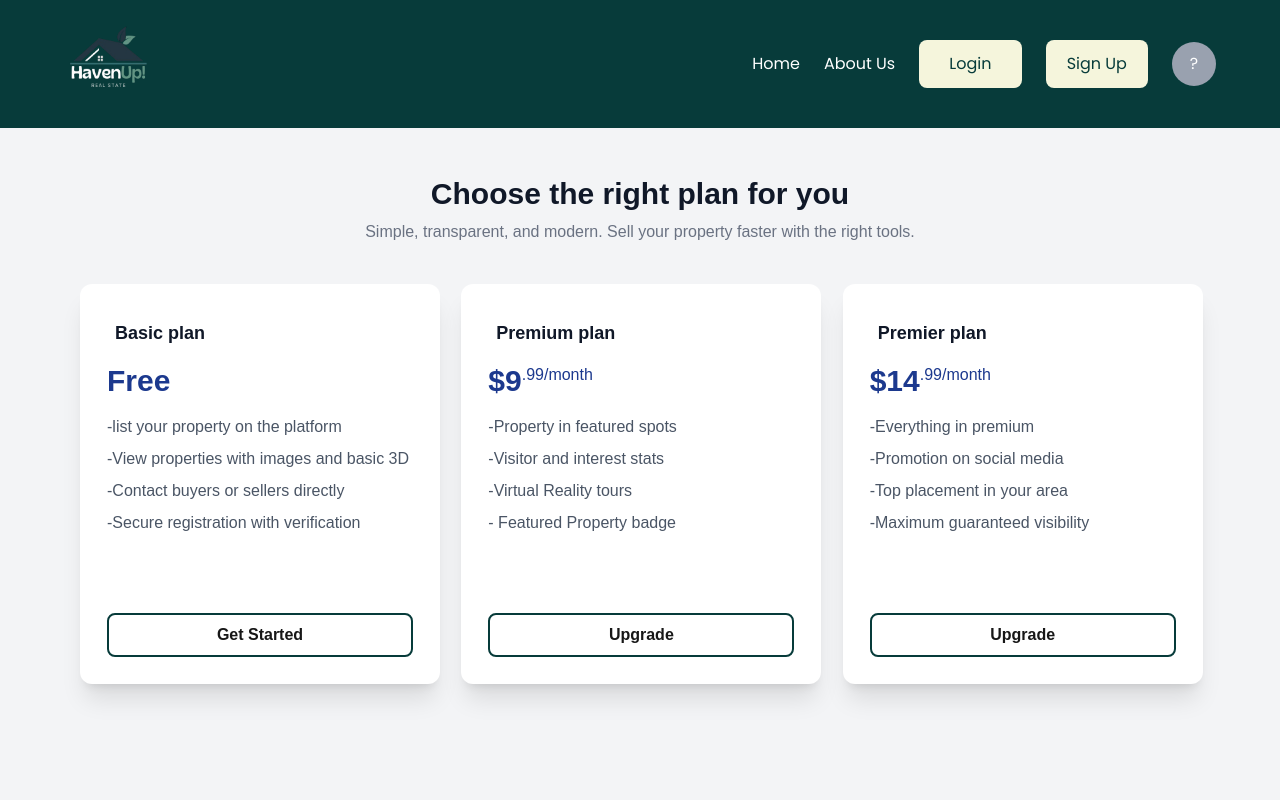
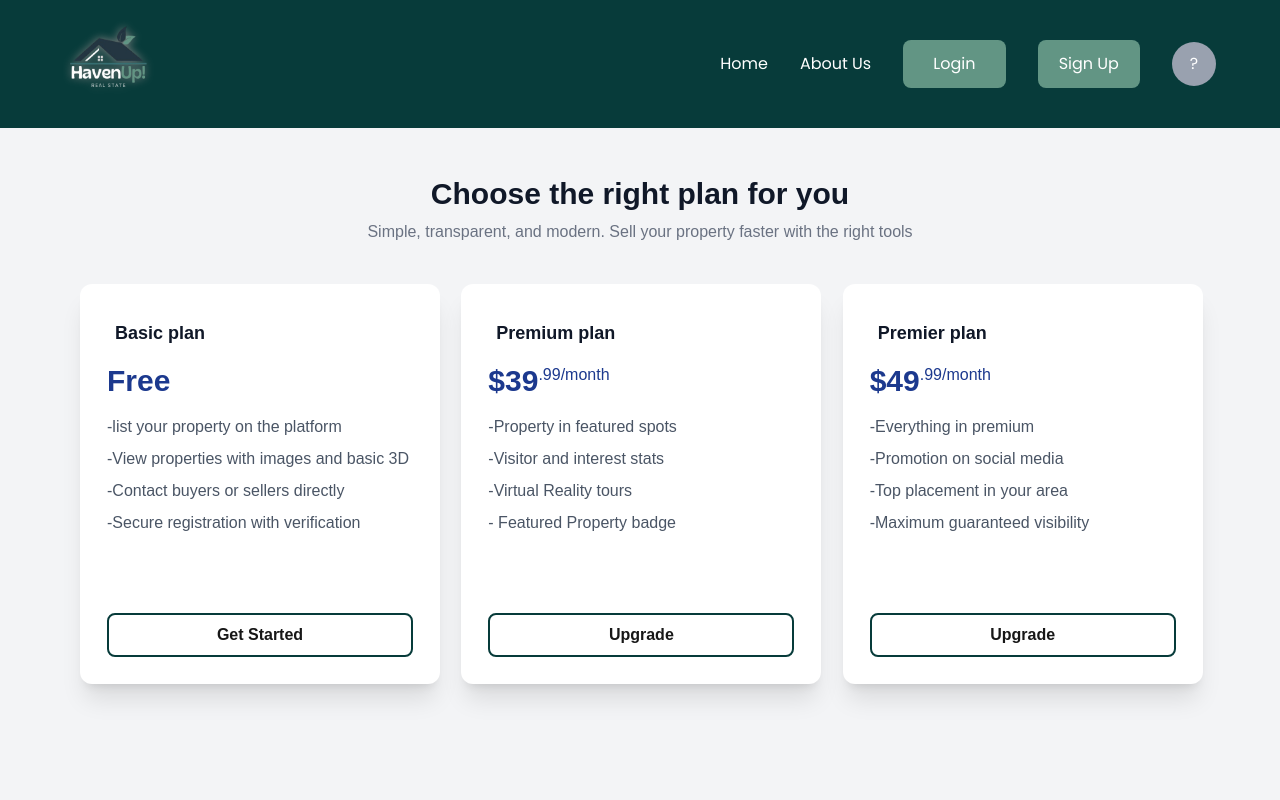
Before and after one commit to Tech-LeoF/HavenUp-Website, a Next.js app: page /PremiumPlan in a window 1280 px wide. Shown: the top 800 px of the page. Built offline with nearby package versions, Linux system fonts and the light colour scheme; no server answers.

Commit message:
cambios en navbar y otros)

```diff
--- a/src/app/PremiumPlan/page.tsx
+++ b/src/app/PremiumPlan/page.tsx
@@ -1,65 +1,11 @@
-import React from 'react';
+"use client";
 
-const PricingPlans = () => {
-  return (
-    <div className="bg-gray-100 min-h-screen py-12 px-4 sm:px-6 lg:px-20">
-      <div className="max-w-7xl mx-auto text-center">
-        <h2 className="text-3xl font-bold text-gray-900 hover:text-[#073B3A] transition-colors duration-300">Choose the right plan for you</h2>
-        <p className="mt-2 text-gray-500">Simple, transparent, and modern. Sell your property faster with the right tools.</p>
+import PricingPlans from "./premium";
 
-        <div className="mt-10 grid grid-cols-1 md:grid-cols-3 gap-6">
-
-          <div className="h-100 w-90 rounded-xl p-6 bg-white shadow-xl border border-transparent border-3 hover:border-[#073B3A] transform hover:scale-105 transition-all duration-300  flex flex-col justify-between">
-            <div>
-              <h3 className="flex justify-start items center p-2 text-lg font-semibold text-gray-900">Basic plan</h3>
-              <p className="flex flex-col items-start text-3xl font-bold text-blue-900 mt-2">Free</p>
-              <ul className="mt-4 space-y-2 text-left text-gray-600">
-                <li>-list your property on the platform</li>
-                <li>-View properties with images and basic 3D</li>
-                <li>-Contact buyers or sellers directly</li>
-                <li>-Secure registration with verification</li>
-              </ul>
-            </div>
-            <button className="mt-6 w-full py-2 border-2 border-[#073B3A] text-white-500 font-semibold rounded-lg hover:bg-[#073B3A] hover:text-white transition-colors duration-300">
-              Get Started
-            </button>
-          </div>
-
-          <div className="h-100 w-90 h-full rounded-xl p-6 bg-white shadow-xl border border-transparent border-3 hover:border-[#073B3A] transform hover:scale-105 transition-all duration-300 flex flex-col justify-between">
-            <div>
-              <h3 className="flex justify-start items center p-2 text-lg font-semibold text-gray-900">Premium plan</h3>
-              <p className="flex justify-start items center text-3xl font-bold text-blue-900 mt-2 transition-colors duration-300 ">$9<span className="text-base font-normal">.99/month</span></p>
-              <ul className="mt-4 space-y-2 text-left text-gray-600">
-                <li>-Property in featured spots</li>
-                <li>-Visitor and interest stats</li>
-                <li>-Virtual Reality tours</li>
-                <li>- Featured Property badge</li>
-              </ul>
-            </div>
-            <button className="mt-6 w-full py-2 border-2 border-[#073B3A] text-white-500 font-semibold rounded-lg hover:bg-[#073B3A] hover:text-white transition-colors duration-300">
-              Upgrade
-            </button>
-          </div>
-
-          <div className="h-100 w-90 h-full rounded-xl p-6 bg-white shadow-xl border border-transparent border-3 hover:border-[#073B3A] transform hover:scale-105 transition-all duration-300 flex flex-col justify-between">
-            <div>
-              <h3 className="flex justify-start items center p-2 text-lg font-semibold text-gray-900">Premier plan</h3>
-              <p className="flex justify-start items-start text-3xl font-bold text-blue-900 mt-2 ">$14<span className="text-base font-normal">.99/month</span></p>
-              <ul className="mt-4 space-y-2 text-left text-gray-600">
-                <li>-Everything in premium</li>
-                <li>-Promotion on social media</li>
-                <li>-Top placement in your area</li>
-                <li>-Maximum guaranteed visibility</li>
-              </ul>
-            </div>
-            <button className="mt-6 w-full py-2 border-2 border-[#073B3A] text-white-500 font-semibold rounded-lg hover:bg-[#073B3A] hover:text-white transition-colors duration-300">
-              Upgrade
-            </button>
-          </div>
-        </div>
-      </div>
-    </div>
-  );
-};
-
-export default PricingPlans;
+export default function Home(){
+    return(
+        <main className="flex min-h-screen items-center justify-center">
+            <PricingPlans/>
+        </main>
+    );
+}
--- /dev/null
+++ b/src/app/PremiumPlan/premium.tsx
@@ -0,0 +1,65 @@
+import React from 'react';
+
+const PricingPlans = () => {
+  return (
+    <div className="bg-gray-100 min-h-screen py-12 px-4 sm:px-6 lg:px-20">
+      <div className="max-w-7xl mx-auto text-center">
+        <h2 className="text-3xl font-bold text-gray-900 hover:text-[#073B3A] transition-colors duration-300">Choose the right plan for you</h2>
+        <p className="mt-2 text-gray-500">Simple, transparent, and modern. Sell your property faster with the right tools</p>
+
+        <div className="mt-10 grid grid-cols-1 md:grid-cols-3 gap-6">
+
+          <div className="h-100 w-90 rounded-xl p-6 bg-white shadow-xl border border-transparent border-3 hover:border-[#073B3A] transform hover:scale-105 transition-all duration-300  flex flex-col justify-between">
+            <div>
+              <h3 className="flex justify-start items center p-2 text-lg font-semibold text-gray-900">Basic plan</h3>
+              <p className="flex flex-col items-start text-3xl font-bold text-blue-900 mt-2">Free</p>
+              <ul className="mt-4 space-y-2 text-left text-gray-600">
+                <li>-list your property on the platform</li>
+                <li>-View properties with images and basic 3D</li>
+                <li>-Contact buyers or sellers directly</li>
+                <li>-Secure registration with verification</li>
+              </ul>
+            </div>
+            <button className="mt-6 w-full py-2 border-2 border-[#073B3A] text-white-500 font-semibold rounded-lg hover:bg-[#073B3A] hover:text-white transition-colors duration-300">
+              Get Started
+            </button>
+          </div>
+
+          <div className="h-100 w-90 h-full rounded-xl p-6 bg-white shadow-xl border border-transparent border-3 hover:border-[#073B3A] transform hover:scale-105 transition-all duration-300 flex flex-col justify-between">
+            <div>
+              <h3 className="flex justify-start items center p-2 text-lg font-semibold text-gray-900">Premium plan</h3>
+              <p className="flex justify-start items center text-3xl font-bold text-blue-900 mt-2 transition-colors duration-300 ">$39<span className="text-base font-normal">.99/month</span></p>
+              <ul className="mt-4 space-y-2 text-left text-gray-600">
+                <li>-Property in featured spots</li>
+                <li>-Visitor and interest stats</li>
+                <li>-Virtual Reality tours</li>
+                <li>- Featured Property badge</li>
+              </ul>
+            </div>
+            <button className="mt-6 w-full py-2 border-2 border-[#073B3A] text-white-500 font-semibold rounded-lg hover:bg-[#073B3A] hover:text-white transition-colors duration-300">
+              Upgrade
+            </button>
+          </div>
+
+          <div className="h-100 w-90 h-full rounded-xl p-6 bg-white shadow-xl border border-transparent border-3 hover:border-[#073B3A] transform hover:scale-105 transition-all duration-300 flex flex-col justify-between">
+            <div>
+              <h3 className="flex justify-start items center p-2 text-lg font-semibold text-gray-900">Premier plan</h3>
+              <p className="flex justify-start items-start text-3xl font-bold text-blue-900 mt-2 ">$49<span className="text-base font-normal">.99/month</span></p>
+              <ul className="mt-4 space-y-2 text-left text-gray-600">
+                <li>-Everything in premium</li>
+                <li>-Promotion on social media</li>
+                <li>-Top placement in your area</li>
+                <li>-Maximum guaranteed visibility</li>
+              </ul>
+            </div>
+            <button className="mt-6 w-full py-2 border-2 border-[#073B3A] text-white-500 font-semibold rounded-lg hover:bg-[#073B3A] hover:text-white transition-colors duration-300">
+              Upgrade
+            </button>
+          </div>
+        </div>
+      </div>
+    </div>
+  );
+};
+
+export default PricingPlans;
--- a/src/app/houseVisualization/houseVisualization.tsx
+++ b/src/app/houseVisualization/houseVisualization.tsx
@@ -4,10 +4,10 @@ import Link from "next/link";
 const HouseDetails: React.FC = () => {
     return (
         <div className="bg-gray-50 text-gray-800 min-h-screen">
-        {/* Header */}
+
         <h2 className="text-center text-2xl font-semibold py-5">House Details</h2>
 
-        {/* Profile */}
+
         <div className="flex items-center gap-3 px-10">
             <div className="w-12 h-12 bg-gray-200 rounded-full"></div>
             <div>
@@ -16,10 +16,10 @@ const HouseDetails: React.FC = () => {
             </div>
         </div>
 
-        {/* Title */}
+
         <p className="px-10 mt-3 text-gray-600">Spacious house in San Salvador</p>
 
-        {/* Image Full Width */}
+
         <div className="relative mt-5">
             <img
             src="https://images.unsplash.com/photo-1568605114967-8130f3a36994"
@@ -27,30 +27,30 @@ const HouseDetails: React.FC = () => {
             className="w-full h-[500px] object-cover"
         />
 
-            {/* Label */}
+
             <span className="absolute top-5 left-5 bg-white text-xs px-3 py-1 rounded shadow">
                 Main entrance
             </span>
 
-            {/* Left arrow */}
+
             <button className="absolute top-1/2 left-5 transform -translate-y-1/2 bg-white rounded-full shadow p-3">
                 ◀
             </button>
 
-            {/* Right arrow */}
+
             <button className="absolute top-1/2 right-5 transform -translate-y-1/2 bg-white rounded-full shadow p-3">
                 ▶
             </button>
             </div>
 
-        {/* Buy button */}
+
         <div className="mt-6 flex justify-end px-10">
             <button className="bg-yellow-400 text-white px-6 py-2 rounded-lg font-semibold hover:bg-yellow-500">
             Buy
             </button>
         </div>
 
-        {/* Info Section */}
+
         <div className="mt-6 grid grid-cols-2 gap-6 px-10 text-gray-700">
             <div>
                 <p className="font-semibold">Price</p>
@@ -114,16 +114,16 @@ const HouseDetails: React.FC = () => {
             </div>
         </div>
 
-        {/* Explore Button */}
+
         <Link href={'/3DShowcase'}>
             <div className="mt-6 flex justify-center">
-                <button className="bg-green-500 text-white px-6 py-2 rounded-lg font-semibold hover:bg-green-600">
+                <button className="bg-[#073B3A] text-white px-6 py-2 rounded-lg font-semibold hover:bg-green-600">
                     Explore in 3D
                 </button>
             </div>
         </Link>
 
-        {/* Location */}
+
         <div className="mt-10 px-10">
             <p className="font-semibold text-lg">
                 Location – <span className="text-gray-600">Downtown San Salvador</span>
@@ -135,7 +135,7 @@ const HouseDetails: React.FC = () => {
             />
         </div>
 
-        {/* Description */}
+
         <div className="mt-10 px-10">
             <h3 className="text-lg font-semibold mb-2">General Description</h3>
             <p className="text-gray-700">
@@ -146,11 +146,11 @@ const HouseDetails: React.FC = () => {
             </p>
         </div>
 
-        {/* Contacts */}
+
         <div className="mt-10 px-10 mb-10">
             <h3 className="text-lg font-semibold mb-3">Contact</h3>
             <Link href={'/chat/buyer'}>
-                <button className="w-full bg-gray-700 text-white py-3 rounded-lg font-semibold hover:bg-gray-800">
+                <button className="w-full bg-[#073B3A] text-white py-3 rounded-lg font-semibold hover:bg-gray-800">
                     Chat
                 </button>
             </Link>
--- a/src/app/navBars/navBar.tsx
+++ b/src/app/navBars/navBar.tsx
@@ -3,6 +3,7 @@
 import Link from "next/link";
 import { useUser, useClerk } from "@clerk/nextjs";
 import { useState } from "react";
+import { usePathname } from "next/navigation";
 
 interface NavBarProps {
   role?: "Seller" | "Buyer";
@@ -39,11 +40,14 @@ export function NavBar({ role }: NavBarProps) {
     window.location.href = `/buy?${params.toString()}`;
   };
 
+  const pathname = usePathname();
+
+
   return (
     <nav style={{ fontFamily: "'Poppins', sans-serif" }} className="bg-[#073B3A] flex items-center justify-between px-[clamp(1rem,5vw,5rem)] py-[clamp(0.5rem,2vh,2rem)]">
       <div>
         <img
-          className="cursor-pointer hover:drop-shadow-[0_0_4px_gray] transition duration-400 w-[clamp(3rem,7vw,6rem)] h-[clamp(6rem,6vw,6rem)]"
+          className="cursor-pointer drop-shadow-[0_0_4px_gray] transition duration-400 w-[clamp(3rem,7vw,6rem)] h-[clamp(6rem,6vw,6rem)]"
           src="/Imgs/Logo-BG-rounded.png"
           alt="Logo"
         />
@@ -51,64 +55,97 @@ export function NavBar({ role }: NavBarProps) {
 
 
       {/* LINKS / BOTONES */}
-      <div className="flex space-x-6 text-white items-center" style={{ fontFamily: "'Poppins', sans-serif" }}>
-        <Link href="/" className="hover:drop-shadow-[0_0_4px_gray] text-[clamp(0.5rem,2vw,1rem)] transition duration-300 cursor-pointer">
+      <div className="flex space-x-8 text-white items-center">
+        <Link
+          href="/"
+          className={`hover:drop-shadow-[0_0_4px_gray] text-[clamp(0.5rem,2vw,1rem)] transition duration-300 cursor-pointer ${
+            pathname === "/" ? "border-b-2 border-[#629584]" : ""
+          }`}
+        >
           Home
         </Link>
-        <Link href="/main/aboutUs" className="hover:drop-shadow-[0_0_4px_gray] text-[clamp(0.5rem,2vw,1rem)] transition duration-300 cursor-pointer">
+        <Link
+          href="/main/aboutUs"
+          className={`hover:drop-shadow-[0_0_4px_gray] text-[clamp(0.5rem,2vw,1rem)] transition duration-300 cursor-pointer ${
+            pathname === "/main/aboutUs" ? "border-b-2 border-[#629584]" : ""
+          }`}
+        >
           About Us
         </Link>
 
         {isSeller && (
           <>
-            <Link href="/stepsInfo">
-              <button className=" mt-0.5 leading-tight  text-[#073B3A] bg-[#F5F5DC] w-[clamp(5rem,8vw,20rem)] text-[clamp(0.7rem,1.2vw,1rem)] h-[clamp(2rem,6.1vh,8rem)] rounded-lg cursor-pointer hover:drop-shadow-[0_0_4px_gray] transition duration-300">
-                Publish
-              </button>
+            <div className="flex space-x-6">
+                <Link
+                  href="/stepsInfo"
+                  className={`text-white transition duration-300 cursor-pointer text-[clamp(0.5rem,2vw,1rem)] hover:drop-shadow-[0_0_4px_gray] ${
+                  pathname === "/buy" ? "border-b-2 border-[#629584]" : ""
+                  }`}>
+                    publish
                 </Link>
-            <Link href='/Mensajes'>
-            <button className=" mt-0.5 leading-tight  text-[#073B3A] bg-[#F5F5DC] w-[clamp(3rem,8vw,15rem)] text-[clamp(0.7rem,1.2vw,1rem)] h-[clamp(2rem,6.1vh,8rem)] rounded-lg cursor-pointer hover:drop-shadow-[0_0_4px_gray] transition duration-300">
+                <Link
+                  href="/Mensajes"
+                  className={`text-white transition duration-300 cursor-pointer text-[clamp(0.5rem,2vw,1rem)] hover:drop-shadow-[0_0_4px_gray] ${
+                  pathname === "/Mensajes" ? "border-b-2 border-[#629584]" : ""
+                  }`}>
                     Chat
-              </button>
                 </Link>
-
-            <Link href="/perfil">
-      <button className="text-[#073B3A] bg-[#F5F5DC] w-[clamp(3rem,8vw,15rem)] text-[clamp(0.7rem,1.2vw,1rem)] h-[clamp(2rem,6vh,3rem)] rounded-lg cursor-pointer hover:drop-shadow-[0_0_4px_gray] transition duration-300">
+                <Link
+                  href="/perfil"
+                  className={`text-white transition duration-300 cursor-pointer text-[clamp(0.5rem,2vw,1rem)] hover:drop-shadow-[0_0_4px_gray] ${
+                  pathname === "/perfil" ? "border-b-2 border-[#629584]" : ""
+                  }`}>
                     Settings
-      </button>
                 </Link>
+                <Link
+                  href="/perfil"
+                  className={`text-white transition duration-300 cursor-pointer text-[clamp(0.5rem,2vw,1rem)] hover:drop-shadow-[0_0_4px_gray] ${
+                  pathname === "/perfil" ? "border-b-2 border-blue-400" : ""
+                  }`}>
+                    premium plans
+                </Link>
+              </div>
           </>
         )}
 
         {isBuyer && (
           <>
-          <Link href="/buy">
-            <button className="text-[#073B3A] bg-[#F5F5DC] w-[clamp(3rem,10vw,18rem)] text-[clamp(0.7rem,1.2vw,1rem)] h-[clamp(2rem,6vh,9rem)] truncate  rounded-lg cursor-pointer hover:drop-shadow-[0_0_4px_gray] transition duration-300">
+            <div className="flex space-x-6">
+              <Link
+                href="/buy"
+                className={`text-white transition duration-300 cursor-pointer text-[clamp(0.5rem,2vw,1rem)] hover:drop-shadow-[0_0_4px_gray] ${
+                pathname === "/buy" ? "border-b-2 border-[#629584]" : ""
+                }`}>
                   Buy houses
-            </button>
               </Link>
-          <Link href='/Mensajes'>
-            <button className=" mt-0.5 leading-tight  text-[#073B3A] bg-[#F5F5DC] w-[clamp(3rem,8vw,15rem)] text-[clamp(0.7rem,1.2vw,1rem)] h-[clamp(2rem,6.1vh,8rem)] rounded-lg cursor-pointer hover:drop-shadow-[0_0_4px_gray] transition duration-300">
+              <Link
+                href="/Mensajes"
+                className={`text-white transition duration-300 cursor-pointer text-[clamp(0.5rem,2vw,1rem)] hover:drop-shadow-[0_0_4px_gray] ${
+                pathname === "/Mensajes" ? "border-b-2 border-[#629584]" : ""
+                }`}>
                   Chat
-              </button>
               </Link>
-          <Link href="/perfil">
-      <button className="text-[#073B3A] bg-[#F5F5DC] w-[clamp(3rem,8vw,15rem)] text-[clamp(0.7rem,1.2vw,1rem)] h-[clamp(2rem,6vh,3rem)] rounded-lg cursor-pointer hover:drop-shadow-[0_0_4px_gray] transition duration-300">
-      Settigns
-      </button>
+              <Link
+                href="/perfil"
+                className={`text-white transition duration-300 cursor-pointer text-[clamp(0.5rem,2vw,1rem)] hover:drop-shadow-[0_0_4px_gray] ${
+                pathname === "/perfil" ? "border-b-2 border-[#629584]" : ""
+                }`}>
+                  Settings
               </Link>
+            </div>
+
           </>
         )}
 
         {!user && (
           <>
             <Link href="/login">
-              <button className="text-[#073B3A] bg-[#F5F5DC] w-[clamp(3rem,8vw,15rem)] h-[clamp(2rem,6vh,3rem)] text-[clamp(0.8rem,1.5vw,1rem)] rounded-lg cursor-pointer hover:drop-shadow-[0_0_4px_gray] transition duration-400">
+              <button className="text-white bg-[#629584] w-[clamp(3rem,8vw,15rem)] h-[clamp(2rem,6vh,3rem)] text-[clamp(0.8rem,1.5vw,1rem)] rounded-lg cursor-pointer hover:drop-shadow-[0_0_4px_gray] transition duration-400">
                 Login
               </button>
             </Link>
             <Link href="/signUp">
-              <button className="text-[#073B3A] bg-[#F5F5DC] w-[clamp(3rem,8vw,15rem)] h-[clamp(2rem,6vh,3rem)] text-[clamp(0.8rem,1.5vw,1rem)] rounded-lg cursor-pointer hover:drop-shadow-[0_0_4px_gray] transition duration-400">
+              <button className="text-white bg-[#629584] w-[clamp(3rem,8vw,15rem)] h-[clamp(2rem,6vh,3rem)] text-[clamp(0.8rem,1.5vw,1rem)] rounded-lg cursor-pointer hover:drop-shadow-[0_0_4px_gray] transition duration-400">
                 Sign Up
               </button>
             </Link>
@@ -118,7 +155,7 @@ export function NavBar({ role }: NavBarProps) {
         {user && (
           <button
             onClick={() => signOut()}
-            className="text-[#073B3A] bg-[#F5F5DC] w-[clamp(3rem,8vw,15rem)] h-[clamp(2rem,6vh,3rem)] text-[clamp(0.7rem,1.2vw,1rem)] rounded-lg cursor-pointer hover:drop-shadow-[0_0_4px_gray] transition duration-400"
+            className="text-white bg-[#629584] w-[clamp(3rem,8vw,15rem)] h-[clamp(2rem,6vh,3rem)] text-[clamp(0.7rem,1.2vw,1rem)] rounded-lg cursor-pointer hover:drop-shadow-[0_0_4px_gray] transition duration-400"
           >
             Log out
           </button>
--- a/src/app/paginaPrincipal/page.tsx
+++ b/src/app/paginaPrincipal/page.tsx
@@ -257,7 +257,7 @@ export default function Page() {
             )}
 
             <button
-              className="bg-green-600 hover:bg-green-700 text-white font-medium px-6 py-3 rounded-full mt-2 self-end"
+              className="bg-[#629584] hover:bg-[#073B3A] text-white font-medium px-6 py-3 rounded-full mt-2 self-end"
               onClick={addReview}
             >
               Send
```
Also changed, not shown: src/app/paginabienvenida/casa.png (renamed from src/app/pagina principal/casa.png), src/app/paginabienvenida/page.tsx (renamed from src/app/pagina principal/page.tsx), src/app/paginabienvenida/paginaprincipal.tsx (renamed from src/app/pagina principal/paginaprincipal.tsx). Lines whose indentation alone changed are shown as unchanged.
